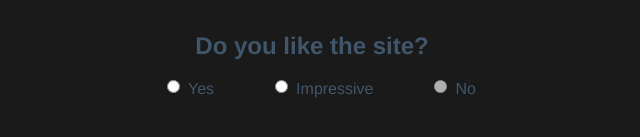
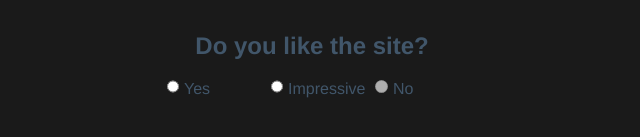
Before and after one commit to Umutayb/vue-test-app, a Vue app: page /questions in a window 1280 px wide. Shown: the part 191-328 px from the top of the page, without its empty margins (338-978 px from the left). Built offline with nearby package versions, Linux system fonts and the light colour scheme.

Commit message:
Update QuestionsPage.vue

```diff
--- a/src/views/tools/QuestionsPage.vue
+++ b/src/views/tools/QuestionsPage.vue
@@ -5,16 +5,16 @@
       <form>
         <div class="radio-group">
           <span class="radio-button">
-            <input type="radio" id="yes" name="like" value="yes" @change="handleRadioChange">
-            <label for="yes">Yes</label>
+            <input type="radio" name="like" value="yes" @change="handleRadioChange">
+            <label for="yes"><span>Yes</span></label>
           </span>
           <span class="radio-button">
             <input type="radio" id="impressive" name="like" value="impressive" @change="handleRadioChange">
-            <label for="impressive">Impressive</label>
+            <label for="impressive"><span>Impressive</span></label>
           </span>
           <span class="radio-button">
             <input type="radio" id="no" name="like" value="no" disabled>
-            <label for="no">No</label>
+            <label for="no"><span>No</span></label>
           </span>
         </div>
         <p v-if="thanks">Thanks!</p>
@@ -65,7 +65,7 @@ export default {
   padding: 10px;
   margin-top: 20px;
   margin-bottom: 20px;
-  width: 300px; /* Adjust width */
+  width: 100px; /* Adjust width */
   justify-content: center;
   width: 100%;
 }
@@ -78,19 +78,49 @@ h2 {
   display: flex;
   align-items: center;
   margin-bottom: 10px;
+  flex-wrap: nowrap; /* Ensure items do not wrap */
 }
 
 .radio-button {
   display: flex; /* Use flexbox */
   align-items: center; /* Align items vertically */
-  margin-right: 56px; /* Adjust margin as needed */
+  margin-right: 80px; /* Adjust margin as needed */
+  flex-shrink: 0; /* Prevent items from shrinking */
+}
+
+.radio-button.label-impressive label {
+  margin-right: -10px; /* Move Impressive label to the left in Safari */
 }
 
 .radio-button label {
-  margin-left: 5px; /* Add margin between radio button and label */
+  white-space: nowrap; /* Prevent wrapping of label text */
+  display: flex; /* Use flexbox */
+  align-items: center; /* Align items vertically */
 }
 
 input[type="radio"] {
   transform: scale(1);
+  margin-right: 5px; /* Adjust spacing between the button and label */
+
 }
+
+.radio-group {
+  display: grid;
+  grid-template-columns: repeat(auto-fit, minmax(90px, 1fr));
+  gap: 12px; /* Adjust the gap between items */
+}
+
+.radio-button {
+  display: flex;
+  align-items: center;
+}
+
+.radio-button input[type="radio"] {
+  margin-right: 5px;
+}
+
+.radio-button:last-child {
+  margin-right: 70px; /* Adjust margin for the "No" option */
+}
+
 </style>
```
